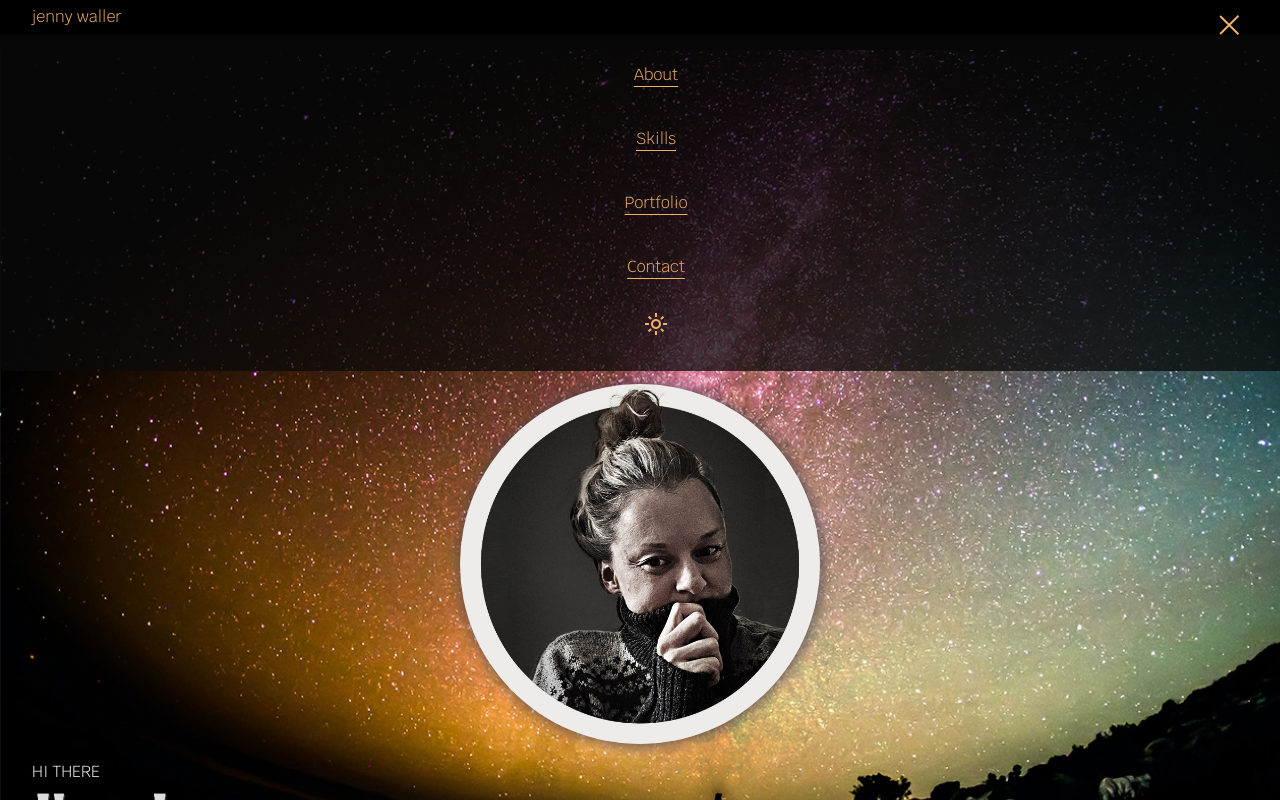
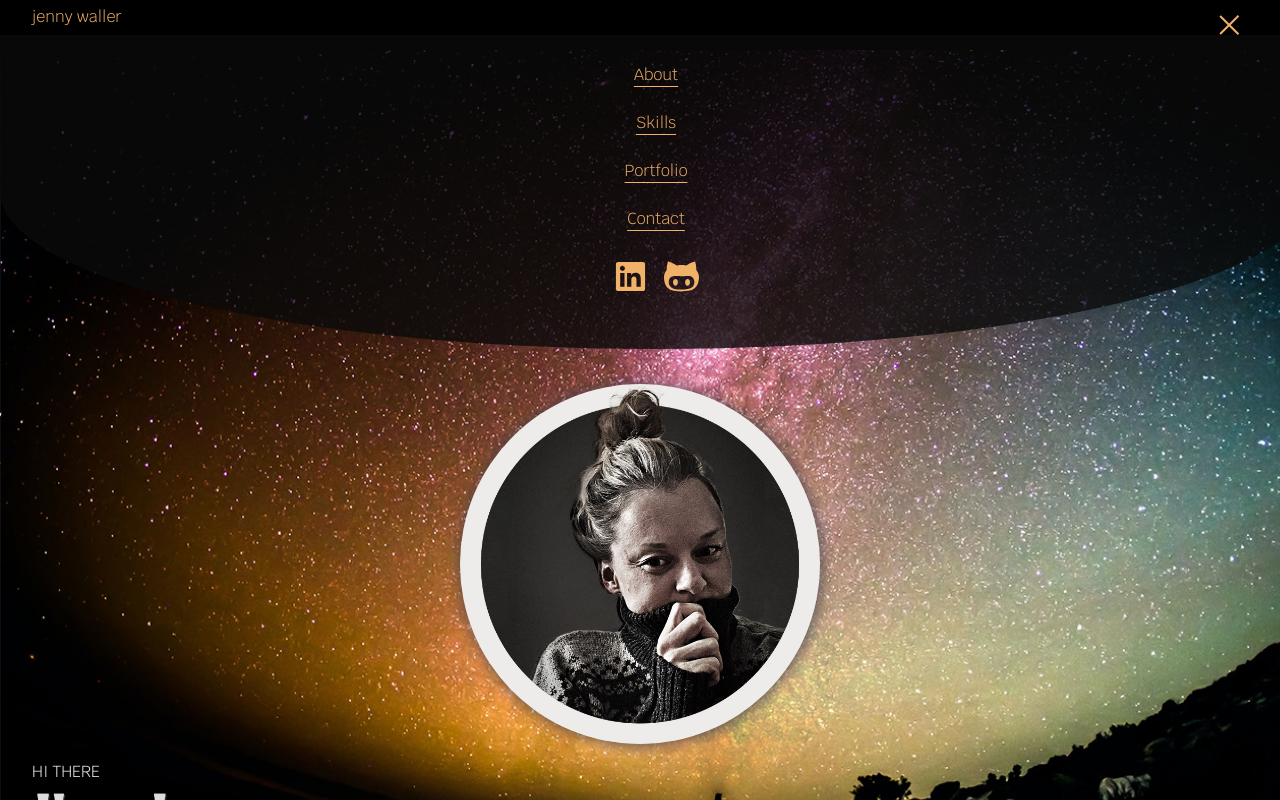
Before and after one commit to jenmwa/jenwaller-se, a Vue app: page / in a window 1280 px wide. Both pictures are taken after a click on the element 1228 px from the left and 25 px from the top of the page. Shown: the top 800 px of the page. Built offline with nearby package versions, Linux system fonts and the light colour scheme.

Commit message:
:art: add links to socials

```diff
--- a/src/components/AboutMe.vue
+++ b/src/components/AboutMe.vue
@@ -1,33 +1,43 @@
 <template>
   <div class="about" id="about">
-
     <p>Welcome<span class="material-symbols-outlined">waving_hand</span></p>
 
     <h2>Don't be a stranger!</h2>
 
-    <p class="about-me-text">I'm Jenny, Nice to meet you! </p>
-    <p class="about-me-text">I’m a Front-End Developer Student at Medieinstitutet in Stockholm, Sweden and I really enjoy playing around with colors, fonts, images, taking photos, being creative, and make websites come to life with both design and functionality.</p>
-    <p class="about-me-text">Right now I’m looking for LIA for the fall <span class="color-text">2023!</span><br>
-      I’m looking for a company where I will be a part of a team and where I could continue grow in my role as a Front-End developer.</p>
-      <p>Want to talk?<br> Let’s connect!</p>
+    <p class="about-me-text">I'm Jenny, Nice to meet you!</p>
+    <p class="about-me-text">
+      I’m a Front-End Developer Student at Medieinstitutet in Stockholm, Sweden and I really enjoy playing around with
+      colors, fonts, images, taking photos, being creative, and make websites come to life with both design and
+      functionality.
+    </p>
+    <p class="about-me-text">
+      Right now I’m looking for LIA for the fall <span class="color-text">2023!</span><br />
+      I’m looking for a company where I will be a part of a team and where I could continue grow in my role as a
+      Front-End developer.
+    </p>
+    <p>
+      Want to talk?<br />
+      Let's connect!
+    </p>
     <div class="icon-container">
-        <img class="icons" src="/linkedin-fill-svgrepo-com.svg">
-        <img class="icons" src="/github-svgrepo-com.svg">
-        <img class="icons" src="/email-svgrepo-com.svg">
+      <a href="https://www.linkedin.com/in/jenny-waller/" target="_blank"
+        ><img class="icons" src="/linkedin-fill-svgrepo-com.svg"
+      /></a>
+      <a href="https://github.com/jenmwa" target="_blank"><img class="icons" src="/github-svgrepo-com.svg" /></a>
+      <a href="mailto:jenny.waller@medieinstitutet.se?subject=Let's Connect!" target="_blank" class="block"
+        ><img class="icons" src="/email-svgrepo-com.svg"
+      /></a>
+    </div>
 
       <!-- <p class="about-me-text">So who am i?</p>
     <p class="about-me-text">I always want to learn and develop, got an eye for details and I am a problem solver.</p>
     <p class="about-me-text">In my spare time, I really enjoy spending time in the forest for daily hikes, going to concerts (at least once a month, that's not to much is it?) and be amongs friends and family, preferable over some good food and drinks.</p> -->
 
-</div>
-    <span class="material-symbols-outlined rocket">
-rocket_launch
-</span>
+    <span class="material-symbols-outlined rocket"> rocket_launch </span>
   </div>
 </template>
 
 <style scoped lang="scss">
-
 .about {
   padding: 2rem;
 
@@ -48,6 +58,10 @@ h2 {
     display: inline;
   }
 
+  a {
+    display: inline;
+  }
+
   span {
     margin-left: 1rem;
     font-size: 3rem;
@@ -59,31 +73,32 @@ h2 {
   .color-text {
     font-size: 1.5rem;
     transition: transform 500ms;
-    transition-timing-function: cubic-bezier(.75, -3, .25, 4);
-    cursor:default;
+    transition-timing-function: cubic-bezier(0.75, -3, 0.25, 4);
+    cursor: default;
     margin-left: 0.2rem;
     color: $accessoryColor;
 
     &:hover {
       transform: scale(1.5);
-      transition: .4s ease-in;
+      transition: 0.4s ease-in;
       color: $accessoryColor2;
     }
   }
 
-  .icons, .material-symbols-outlined {
+  .icons,
+  .material-symbols-outlined {
     margin-top: 1rem;
     margin-right: 1rem;
     width: 35px;
     filter: invert(72%) sepia(82%) saturate(366%) hue-rotate(330deg) brightness(98%) contrast(92%);
     transition: transform 500ms;
-    transition-timing-function: cubic-bezier(.75, -3, .25, 4);
-    cursor:default;
+    transition-timing-function: cubic-bezier(0.75, -3, 0.25, 4);
+    cursor: default;
 
     &:hover {
       filter: invert(22%) sepia(95%) saturate(2648%) hue-rotate(307deg) brightness(83%) contrast(95%);
       transform: scale(1.1);
-      transition: .4s ease-in;
+      transition: 0.4s ease-in;
     }
   }
   .rocket {
@@ -91,5 +106,4 @@ h2 {
     margin-top: 2rem;
   }
 }
-
 </style>
--- a/src/components/ContactSection.vue
+++ b/src/components/ContactSection.vue
@@ -7,13 +7,13 @@
         Let’s connect!
       </p>
       <div class="icon-container">
-        <img class="icons" src="/linkedin-fill-svgrepo-com.svg" />
-        <img class="icons" src="/github-svgrepo-com.svg" />
+        <a href="https://www.linkedin.com/in/jenny-waller/" target="_blank"><img class="icons" src="/linkedin-fill-svgrepo-com.svg" /></a>
+        <a href="https://github.com/jenmwa" target="_blank"><img class="icons" src="/github-svgrepo-com.svg" /></a>
       </div>
     </div>
 
-    <a href="mailto:jenny.waller@medieinstitutet.se" target="_blank">jenny.waller@medieinstitutet.se</a>
-    <a href="tel:+46701507714">0701507714</a>
+    <a href="mailto:jenny.waller@medieinstitutet.se?subject=Let's Connect!" target="_blank" class="block">jenny.waller@medieinstitutet.se</a>
+    <a href="tel:+46701507714" target="_blank" class="block">0701507714</a>
     <br /><br />
     <p class="textColor">
       <span class="material-symbols-outlined">location_on</span>
@@ -30,6 +30,13 @@ section {
   padding: 4rem 2rem;
   text-align: center;
 
+  a {
+    display: inline;
+  }
+
+  .block {
+    display: block;
+  }
   .icons {
     margin: 1rem 0.5rem;
     width: 50px;
@@ -49,7 +56,7 @@ section {
   }
 
   .material-symbols-outlined {
-    font-size: 2rem;
+    font-size: 3rem;
     position: relative;
     top: 0.3rem;
     color: $accessoryColor;
--- a/src/components/MainMenu.vue
+++ b/src/components/MainMenu.vue
@@ -5,8 +5,14 @@
       <li><a href="#skills">Skills</a></li>
       <li><a href="#portfolio">Portfolio</a></li>
       <li><a href="#contact">Contact</a></li>
-      <li><span class="material-symbols-outlined">light_mode</span></li>
     </ul>
+    <div class="social-icons">
+      <a href="https://www.linkedin.com/in/jenny-waller/" target="_blank"
+        ><img class="icons" src="/linkedin-fill-svgrepo-com.svg"
+      /></a>
+      <a href="https://github.com/jenmwa" target="_blank"><img class="icons" src="/github-svgrepo-com.svg" /></a>
+    </div>
+    <!--<span class="material-symbols-outlined">light_mode</span>-->
   </nav>
 </template>
 
@@ -17,19 +23,41 @@ export default {};
 <style scoped lang="scss">
 .base {
   margin: 0;
-  background-color: rgba(10, 10, 10, 0.75);
+  background-color: rgba(10, 10, 10, 0.80);
+  border-radius: 0 0 50% 50%;
   position: absolute;
   width: 100%;
   top: 2.2rem;
   right: 0;
-
-  ul {
-    text-align: center;
-  }
+  text-align: center;
 
   li {
     list-style: none;
     line-height: 3rem;
   }
+
+  a {
+    display: inline;
+  }
+
+  div.social-icons {
+    display: flex;
+    justify-content: center;
+    gap: 1rem;
+    margin-bottom: 2rem;
+
+    img {
+      width: 35px;
+      filter: invert(72%) sepia(82%) saturate(366%) hue-rotate(330deg) brightness(98%) contrast(92%);
+      transition: transform 500ms;
+      transition-timing-function: cubic-bezier(0.75, -3, 0.25, 4);
+
+      &:hover {
+        filter: invert(22%) sepia(95%) saturate(2648%) hue-rotate(307deg) brightness(83%) contrast(95%);
+        transform: scale(1.1);
+        transition: 0.4s ease-in;
+      }
+    }
+  }
 }
 </style>
--- a/src/components/TechSection.vue
+++ b/src/components/TechSection.vue
@@ -9,9 +9,10 @@
         <li>SASS</li>
         <li>JAVASCRIPT</li>
         <li>VUE</li>
+        <li>VITE</li>
+        <li>VS CODE</li>
         <li>GITHUB</li>
-        <li>VITE</li>
-        <li>ADOBE (psd, illustrator, inDesign, AfterEffects)</li>
+        <li>ADOBE (Photoshop, Illustrator, InDesign, AfterEffects)</li>
         <li>FIGMA</li>
       </ul>
       and to mention: Parcel, Nodejs, React, Jest, Axios, Cypress.
```
Also changed, not shown: src/components/ProjectSection.vue (+8 -9 lines). Lines whose indentation alone changed are shown as unchanged.
